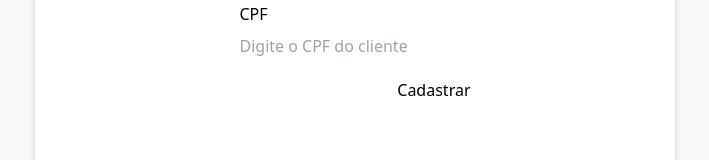
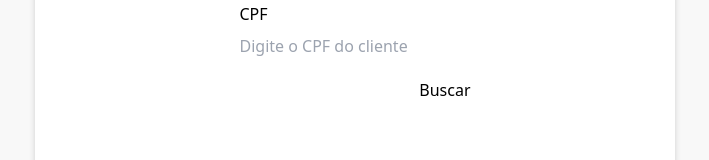
Before and after one commit to Projeto-previdencia-privada/Gestao-Emprestimos-Front, a React (Vite) app: page / in a window 1280 px wide. Shown: the part 180-340 px from the top of the page, without its empty margins (285-994 px from the left). Built offline with nearby package versions, Linux system fonts and the light colour scheme; a web font is replaced by a local one.

Commit message:
corrigindo typo no button

```diff
--- a/src/components/client-search/ClientSearch.tsx
+++ b/src/components/client-search/ClientSearch.tsx
@@ -47,7 +47,7 @@ function ClientSearch( {setClientInfo, setCPF, isError, setError}: ClientSearchP
                             <input id="input-default" type="text" placeholder={'Digite o CPF do cliente'} name={'cpf'}/>
                         </div>
                         <div className="form-button">
-                            <button className="br-button primary mr-3">Cadastrar</button>
+                            <button className="br-button primary mr-3">Buscar</button>
                         </div>
                     </form>
                 </div>
```
